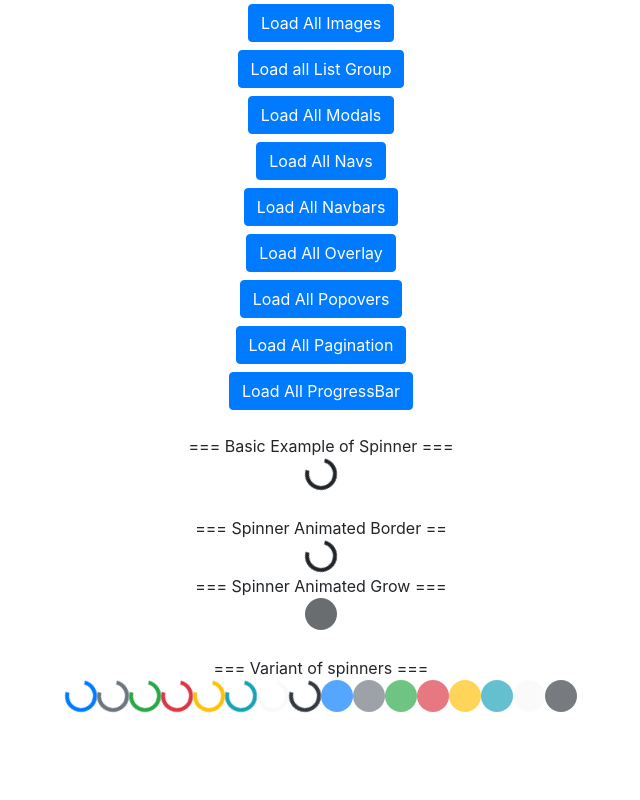
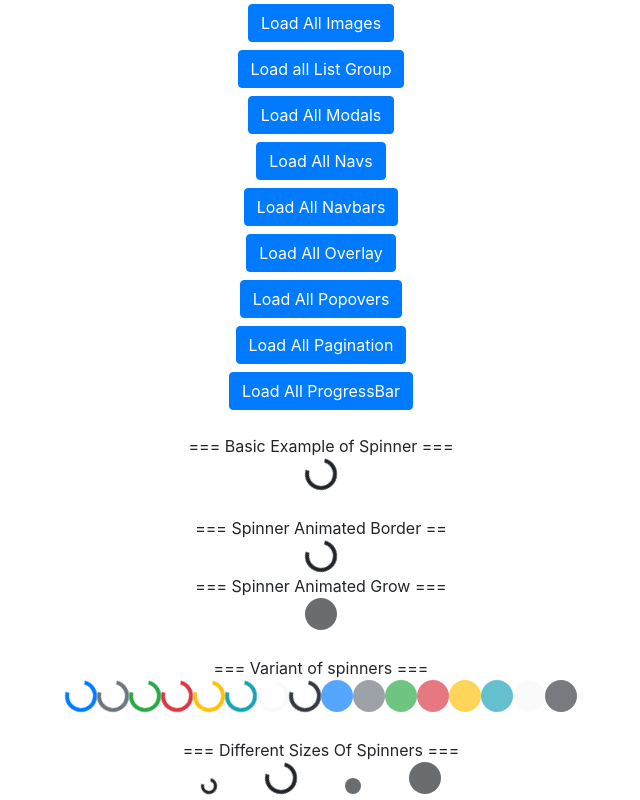
Before and after one commit to Khwajapasha/Boosrtrap-Practice, a React (Create React App) app: page / in a window 1280 px wide. Shown: the part 636-1436 px from the top of the page, without its empty margins (319-959 px from the left). Before the commit the page ends 1354 px from the top, so only its background shows below. Built offline with nearby package versions, Linux system fonts and the light colour scheme.

Commit message:
Sizes of spinners

```diff
--- a/src/Component/MainBodySection/SpinnersComponent/AllSpinners.jsx
+++ b/src/Component/MainBodySection/SpinnersComponent/AllSpinners.jsx
@@ -1,6 +1,7 @@
 import React from "react";
 import { SpinnerAnimation } from "./SpinnerAnimation";
 import { SpinnerBasicExample } from "./SpinnerBasicExample";
+import { SpinnerSizing } from "./SpinnerSizing";
 import { SpinnerVariants } from "./SpinnerVariants";
 export const AllSpinners = () => {
   return (
@@ -8,6 +9,7 @@ export const AllSpinners = () => {
       <SpinnerBasicExample />
       <SpinnerAnimation />
       <SpinnerVariants />
+      <SpinnerSizing />
     </div>
   );
 };
--- /dev/null
+++ b/src/Component/MainBodySection/SpinnersComponent/SpinnerSizing.jsx
@@ -0,0 +1,15 @@
+import React from "react";
+import { Spinner } from "react-bootstrap";
+export const SpinnerSizing = () => {
+  return (
+    <div>
+      <br />
+      === Different Sizes Of Spinners ===
+      <br />
+      <Spinner animation="border" size="sm" className="mr-5" />
+      <Spinner animation="border" className="mr-5" />
+      <Spinner animation="grow" size="sm" className="mr-5" />
+      <Spinner animation="grow" />
+    </div>
+  );
+};
```
